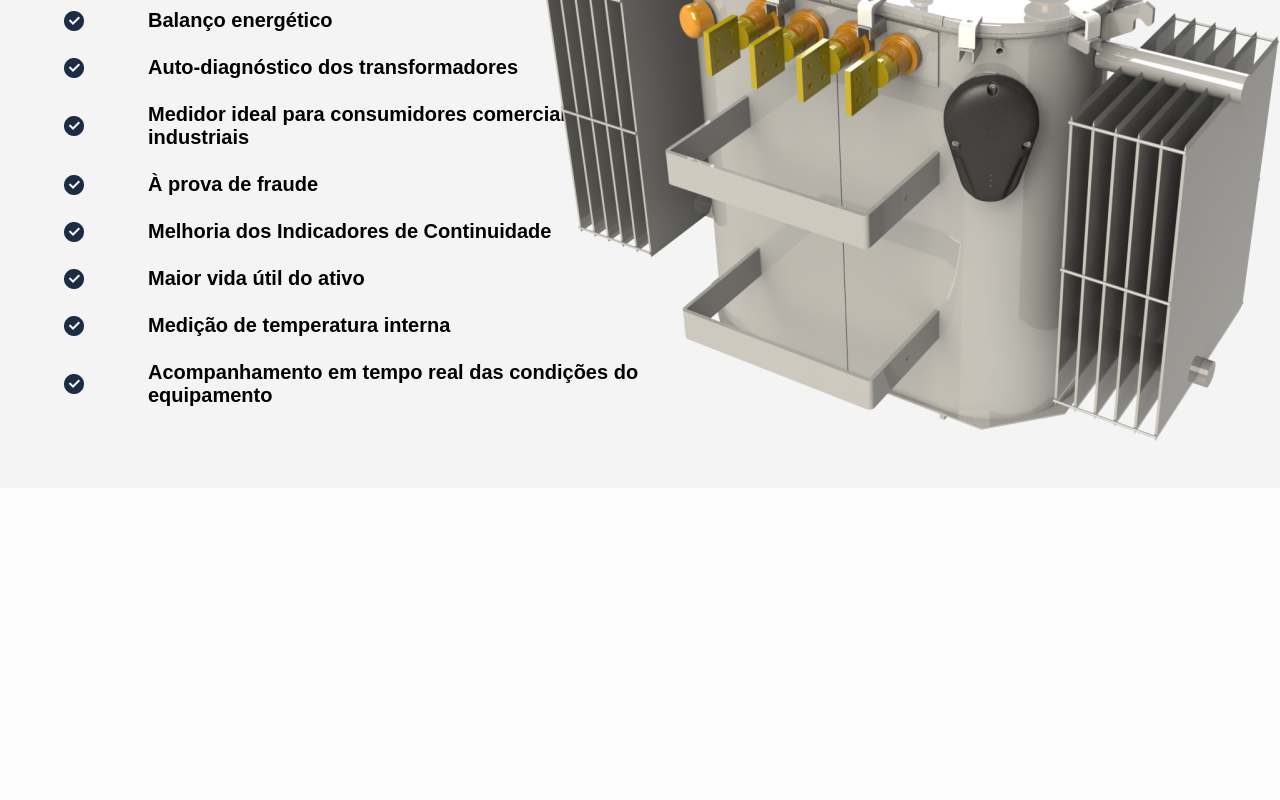
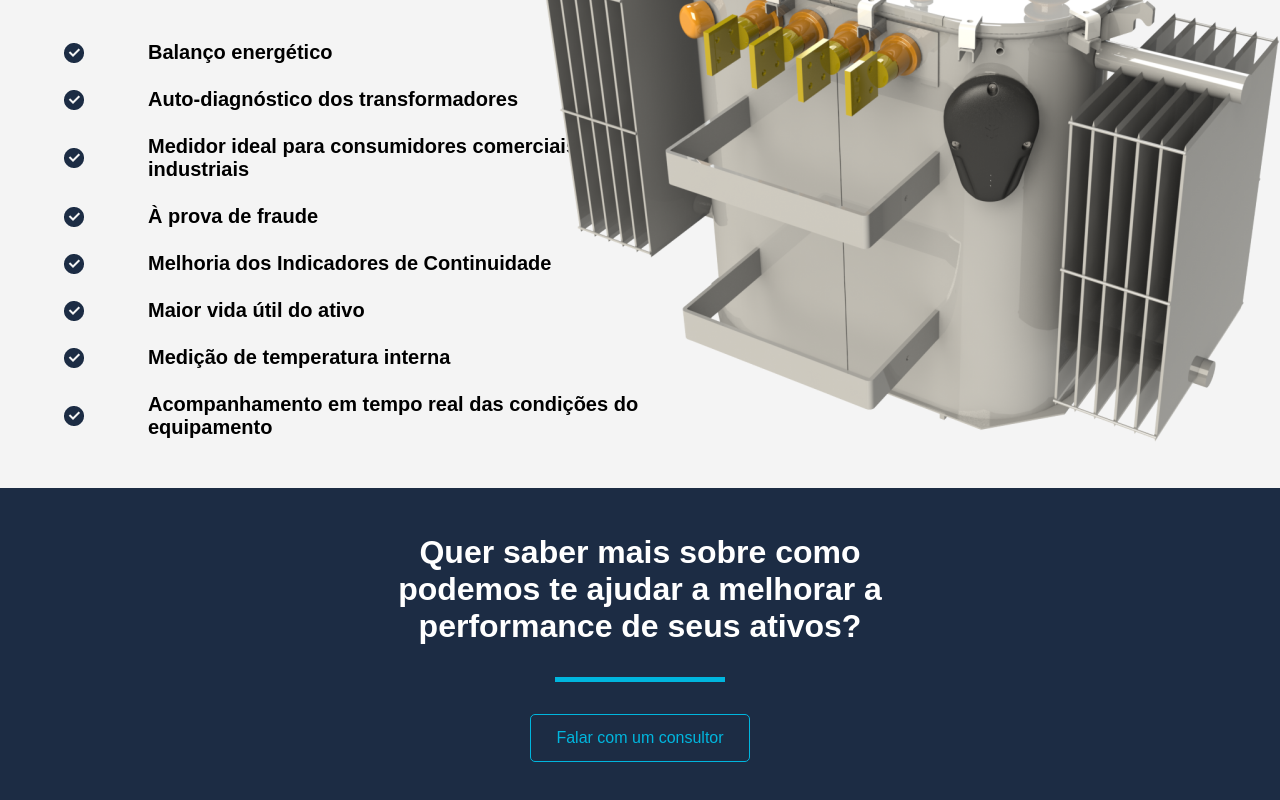
Before and after one commit to Samuelrlm/hvex-project, a React (Vite) app: page / in a window 1280 px wide. Shown: the part 3808-4608 px from the top of the page. Before the commit the page ends 4360 px from the top, so only its background shows below. Built offline with nearby package versions, Linux system fonts and the light colour scheme.

Commit message:
Cria barra de divisão entre componente/comentarios

```diff
--- /dev/null
+++ b/src/pages/components/ComponenteDivisor/index.tsx
@@ -0,0 +1,22 @@
+import { ButtonMenu } from "../buttons/ButtonMenu";
+import ButtonInfoFrist from "../FristCard/LeftCard/ContainerLeft/Button";
+import BarraDivisora from "../objetos/BarraDivisora";
+import { Titulo32 } from "../objetos/titulo32";
+import Titulo from "../SecondCard/RightCard/TextInfo/Titulo";
+import { ContainerComponenteDivisor, ContainerPrincipalDivisor } from "./styles";
+
+export default function ComponenteDivisor() {
+    return(
+        <ContainerComponenteDivisor>
+            <ContainerPrincipalDivisor>
+                <Titulo32>
+                    Quer saber mais sobre como podemos te ajudar a melhorar a performance de seus ativos?
+                </Titulo32>
+                <BarraDivisora/>
+                <ButtonMenu>
+                    Falar com um consultor
+                </ButtonMenu>
+            </ContainerPrincipalDivisor>
+        </ContainerComponenteDivisor>
+    )
+}
--- /dev/null
+++ b/src/pages/components/ComponenteDivisor/styles.ts
@@ -0,0 +1,29 @@
+import styled from "styled-components";
+
+export const ContainerComponenteDivisor = styled.div`
+    width: 100%;
+    height: 40vh;
+    background-color: #1C2C44;
+    display: flex;
+    flex-direction: column;
+    justify-content: center;
+    align-items: center;
+`
+
+export const ContainerPrincipalDivisor = styled.div`
+    width: 40%;
+    height: 100%;
+    display: flex;
+    flex-direction: column;
+    justify-content: center;
+    align-items: center;
+    text-align: center;
+    gap: 2rem;
+    h2{
+        color: #ffffff;
+    }
+    button{
+        width: 220px;
+        height: 48px;
+    }
+`
--- a/src/pages/components/FifthCard/LeftCard/index.tsx
+++ b/src/pages/components/FifthCard/LeftCard/index.tsx
@@ -6,7 +6,7 @@ import Topicos from "./Topicos";
 export default function LeftContainerCard(){
     return(
         <ContainerLeftFifth>
-            <Titulo32 style={{width: '75%', color:'#1C2C44', }}>
+            <Titulo32 style={{width: '75%', color:'#1C2C44', marginBottom:'2rem'}}>
                 Desenvolvido para melhorar a performance dos ativos de distribuição
             </Titulo32>
             <div>
--- a/src/pages/mainPage/index.tsx
+++ b/src/pages/mainPage/index.tsx
@@ -1,3 +1,4 @@
+import ComponenteDivisor from "../components/ComponenteDivisor";
 import FifthCard from "../components/FifthCard";
 import FourthCard from "../components/FourthCard";
 import FristCard from "../components/FristCard";
@@ -15,6 +16,7 @@ export default function MainPage(){
             <ThirdCard/>
             <FourthCard/>
             <FifthCard/>
+            <ComponenteDivisor/>
         </ContainerMain>
     )
 }
```
